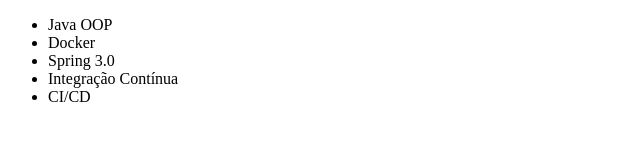
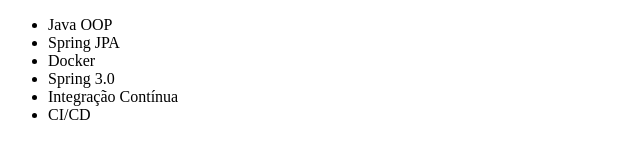
Before and after one commit to DenisLopes/git-e-github, a plain HTML site: page index.html in a window 1280 px wide. Shown: the whole page, without its empty margins (0-640 px from the left). Drawn offline with Linux system fonts and the light colour scheme.

Commit message:
inserindo uma linha na lista

```diff
--- a/index.html
+++ b/index.html
@@ -7,6 +7,7 @@
 <body>
     <ul>
         <li>Java OOP</li>
+        <li>Spring JPA</li>
         <li>Docker</li>
         <li>Spring 3.0</li>
         <li>Integração Contínua</li>
```
